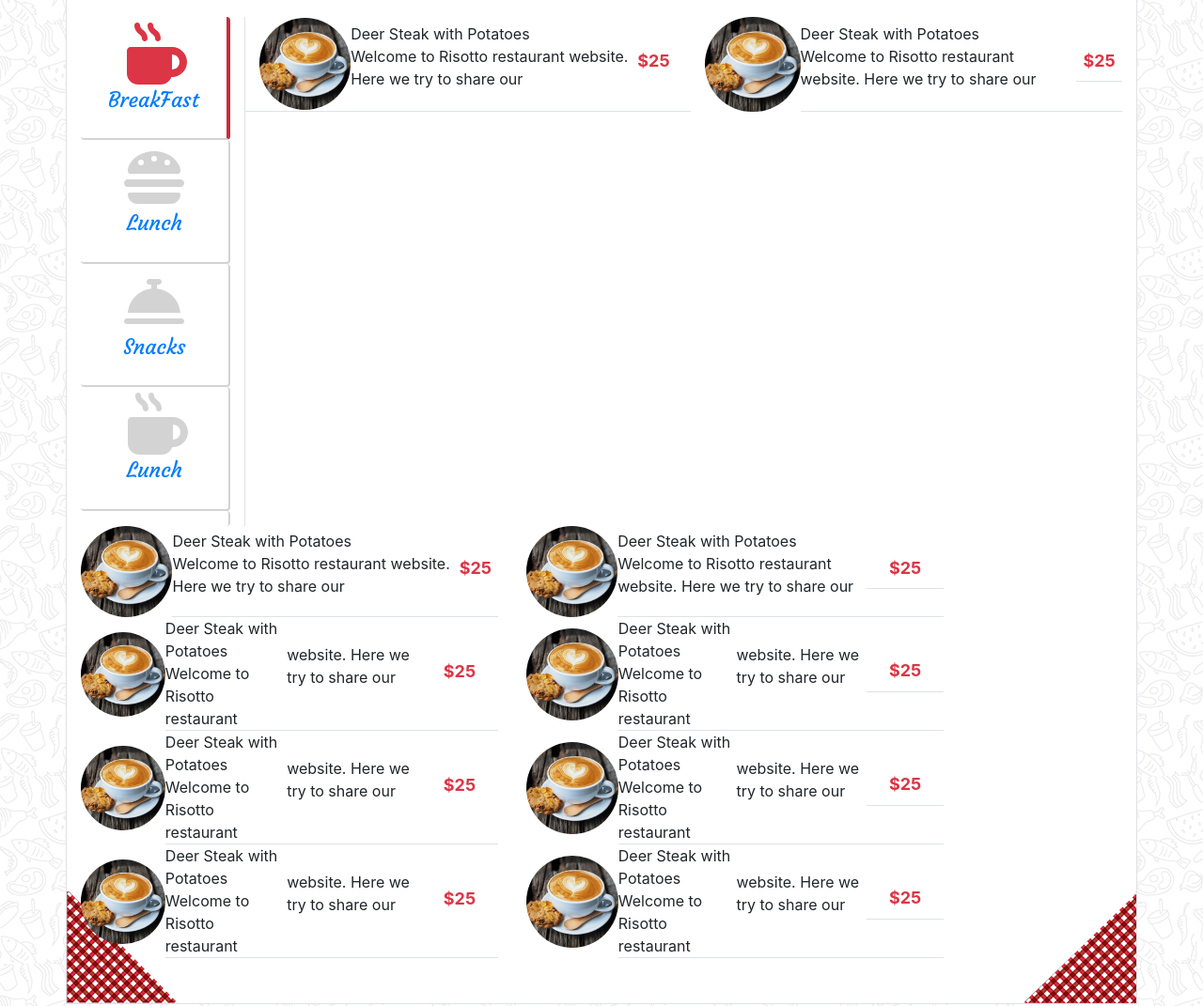
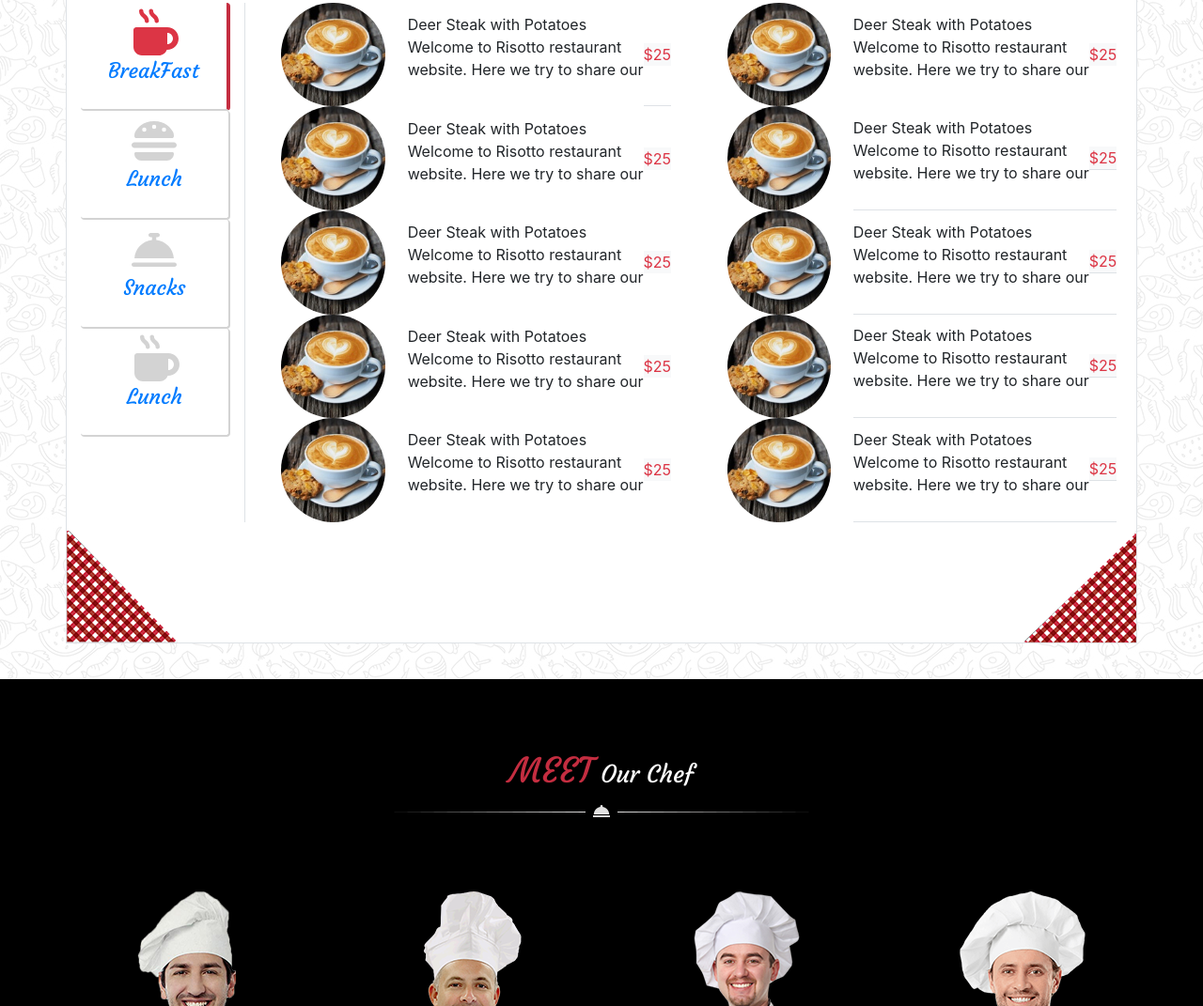
Before and after one commit to DalandaBh/site-chef, a plain HTML site: page index.html in a window 1280 px wide. Shown: the part 1374-2445 px from the top of the page at 94% size. Drawn offline with nearby package versions, Linux system fonts and the light colour scheme.

Commit message:
fin-journee-lundi

```diff
--- a/index.html
+++ b/index.html
@@ -45,8 +45,8 @@
                     <div class="carousel-caption h-75 w-50 mx-auto justify-content-start">
                         <p>Whatever your <span class="span-1">OCCASION</span>, <span class="rouge">TASTE</span> <span class="span-2">makes</span> it one <br> to <span class="span-2">remember!</span></p>
 
-                        <button type="button" class="btn text-dark bg-light btn-lg mx-auto">Purchase theme</button>
-                        <button type="button" class="btn bg-danger text-white btn-lg  mx-auto">Learn more</button>
+                        <button type="button" class="btn text-dark bg-light btn-lg mr-3">Purchase theme</button>
+                        <button type="button" class="btn bg-danger text-white btn-lg  ">Learn more</button>
 
                     </div>
 
@@ -55,16 +55,16 @@
                     <img src="./public/images/banner1.jpg" class="d-block w-100" alt="seconde slide">
                     <div class="carousel-caption h-75 w-50 mx-auto justify-content-start">
                         <p>Whatever your <span class="span-1">OCCASION</span>, <span class="rouge">TASTE</span> <span class="span-2">makes</span> it one <br> to <span class="span-2">remember!</span></p>
-                        <button type="button" class="btn text-dark bg-light btn-lg mx-auto ">Purchase theme</button>
-                        <button type="button" class="btn bg-danger text-white btn-lg mx-auto">Learn more</button>
+                        <button type="button" class="btn text-dark bg-light btn-lg mr-3 ">Purchase theme</button>
+                        <button type="button" class="btn bg-danger text-white btn-lg ">Learn more</button>
                     </div>
                 </div>
                 <div class="carousel-item ">
                 <img src="./public/images/banner1.jpg" class="d-block w-100" alt="Third slide">
                     <div class="carousel-caption h-75 w-50 mx-auto justify-content-start">
                         <p>Whatever your <span class="span-1">OCCASION</span>, <span class="rouge">TASTE</span> <span class="span-2">makes</span> it one <br> to <span class="span-2">remember!</span></p>
-                        <button type="button" class="btn text-dark bg-light btn-lg mx-auto">Purchase theme</button>
-                        <button type="button" class="btn bg-danger text-white btn-lg mx-auto">Learn more</button>
+                        <button type="button" class="btn text-dark bg-light btn-lg mr-3">Purchase theme</button>
+                        <button type="button" class="btn bg-danger text-white btn-lg ">Learn more</button>
                     </div>
               </div>
 
@@ -105,32 +105,65 @@
 
         <!--Icons-->
 
-        <div class="row my-5">
+        <div class="row .galere">
                 <div class="col-2 border-right ">
                   <div class="nav flex-column nav-pills" id="v-pills-tab" role="tablist" aria-orientation="vertical">
-                    <a class="nav-link " id="v-pills-home-tab" ><i class="fas fa-mug-hot fa-4x text-danger icons"> </i><p> BreakFast</p></a>
-                    <a class="nav-link" id="v-pills-profile-tab" ><i class="fas fa-hamburger fa-4x icons"></i> <p> Lunch</p></a>
-                    <a class="nav-link" id="v-pills-messages-tab"><i class="fas fa-concierge-bell fa-4x icons"></i> <P> Snacks</P></a>
-                    <a class="nav-link" id="v-pills-settings-tab"><i class="fas fa-mug-hot fa-4x icons"></i> <p>Lunch</p></a>
-                    <a class="nav-link" id="v-pills-settings1-tab"></a>
+                    <a class="nav-link " id="v-pills-home-tab" ><i class="fas fa-mug-hot fa-3x text-danger icons"> </i><p> BreakFast</p></a>
+                    <a class="nav-link" id="v-pills-profile-tab" ><i class="fas fa-hamburger fa-3x icons"></i> <p> Lunch</p></a>
+                    <a class="nav-link" id="v-pills-messages-tab"><i class="fas fa-concierge-bell fa-3x icons"></i> <P> Snacks</P></a>
+                    <a class="nav-link" id="v-pills-settings-tab"><i class="fas fa-mug-hot fa-3x icons"></i> <p>Lunch</p></a>
                   </div>
                 </div>
 
 
             <div class="col-10 menu">
                  <div class="row">
-                        <div class="col-6 d-flex flex-row border-bottom">
+                        <div class="col-6 d-flex flex-row">
                             <div class=" d-flex justify-content-center align-items-center">
                                 <img src="./public/images/menu_image_1.jpg"  alt="...">
                             </div>
                             <div class=" d-flex justify-content-center align-items-center">
 
                                     <p><span class="gras">Deer Steak with Potatoes <br> Welcome to Risotto restaurant</span>
-                                    website. Here we try to share our</p>
+                                    <br> website. Here we try to share our</p>
+                            </div>
+                                <div class=" d-flex justify-content-center align-items-center border-bottom ">
+                                    <div class="text-danger bg-light"> $25 </div>
+
+                                </div>
+                            </div>
+
+
+                            <div class="col-6 d-flex flex-row">
+                                <div class=" d-flex justify-content-center align-items-center">
+                                    <img src="./public/images/menu_image_1.jpg" alt="...">
+                                </div>
+                                <div class=" d-flex justify-content-center align-items-center ">
+
+                                    <p><span class="gras">Deer Steak with Potatoes <br> Welcome to Risotto restaurant</span>
+                                   <br> website. Here we try to share our</p>
+
+                                    <div class=" d-flex justify-content-center align-items-center ">
+                                            <div class="text-danger bg-light"> $25 </div>
+                                    </div> <hr>
+                                </div>
+                            </div>
+
+                 </div>
+
+                 <div class="row">
+                        <div class="col-6 d-flex flex-row">
+                            <div class=" d-flex justify-content-center align-items-center">
+                                <img src="./public/images/menu_image_1.jpg"  alt="...">
+                            </div>
+                            <div class=" d-flex justify-content-center align-items-center">
+
+                                    <p><span class="gras">Deer Steak with Potatoes <br> Welcome to Risotto restaurant</span>
+                                   <br> website. Here we try to share our</p>
                             </div>
                             <div class=" d-flex justify-content-center align-items-center ">
-                                    <h4> <span class="badge text-danger"> $25 </span> </h4>
-                                </div>
+                                    <div class="text-danger bg-light"> $25 </div>
+                                </div> <hr>
                             </div>
 
 
@@ -141,157 +174,114 @@
                                 <div class=" d-flex justify-content-center align-items-center border-bottom">
 
                                     <p><span class="gras">Deer Steak with Potatoes <br> Welcome to Risotto restaurant</span>
-                                    website. Here we try to share our</p>
+                                   <br> website. Here we try to share our</p>
 
                                     <div class=" d-flex justify-content-center align-items-center border-bottom">
-                                        <h4> <span class="badge text-danger "> $25 </span> </h4>
-                                    </div>
+                                            <div class="text-danger bg-light"> $25 </div>
+                                    </div> <hr>
+                                </div>
+                            </div>
+
+                 </div>
+                 <div class="row">
+                        <div class="col-6 d-flex flex-row">
+                            <div class=" d-flex justify-content-center align-items-center">
+                                <img src="./public/images/menu_image_1.jpg"  alt="...">
+                            </div>
+                            <div class=" d-flex justify-content-center align-items-center">
+
+                                    <p><span class="gras">Deer Steak with Potatoes <br> Welcome to Risotto restaurant</span>
+                                   <br> website. Here we try to share our</p>
+                            </div>
+                            <div class=" d-flex justify-content-center align-items-center ">
+                                    <div class="text-danger bg-light"> $25 </div>
+                                </div> <hr>
+                            </div>
+
+
+                            <div class="col-6 d-flex flex-row">
+                                <div class=" d-flex justify-content-center align-items-center">
+                                    <img src="./public/images/menu_image_1.jpg" alt="...">
+                                </div>
+                                <div class=" d-flex justify-content-center align-items-center border-bottom">
+
+                                    <p><span class="gras">Deer Steak with Potatoes <br> Welcome to Risotto restaurant</span>
+                                   <br> website. Here we try to share our</p>
+
+                                    <div class=" d-flex justify-content-center align-items-center border-bottom">
+
+                                        <div class="text-danger bg-light"> $25 </div>
+                                    </div> <hr>
+                                </div>
+                            </div>
+
+                 </div>
+                 <div class="row">
+                        <div class="col-6 d-flex flex-row">
+                            <div class=" d-flex justify-content-center align-items-center">
+                                <img src="./public/images/menu_image_1.jpg"  alt="...">
+                            </div>
+                            <div class=" d-flex justify-content-center align-items-center">
+
+                                    <p><span class="gras">Deer Steak with Potatoes <br> Welcome to Risotto restaurant</span>
+                                   <br> website. Here we try to share our</p>
+                            </div>
+                            <div class=" d-flex justify-content-center align-items-center ">
+                                    <div class="text-danger bg-light"> $25 </div>
+                                </div> <hr>
+                            </div>
+
+
+                            <div class="col-6 d-flex flex-row">
+                                <div class=" d-flex justify-content-center align-items-center">
+                                    <img src="./public/images/menu_image_1.jpg" alt="...">
+                                </div>
+                                <div class=" d-flex justify-content-center align-items-center border-bottom">
+
+                                    <p><span class="gras">Deer Steak with Potatoes <br> Welcome to Risotto restaurant</span>
+                                   <br> website. Here we try to share our</p>
+
+                                    <div class=" d-flex justify-content-center align-items-center border-bottom">
+                                            <div class="text-danger bg-light"> $25 </div>
+                                    </div> <hr>
+                                </div>
+                            </div>
+
+                 </div>
+                 <div class="row">
+                        <div class="col-6 d-flex flex-row">
+                            <div class=" d-flex justify-content-center align-items-center">
+                                <img src="./public/images/menu_image_1.jpg"  alt="...">
+                            </div>
+                            <div class=" d-flex justify-content-center align-items-center">
+
+                                    <p><span class="gras">Deer Steak with Potatoes <br> Welcome to Risotto restaurant</span>
+                                   <br> website. Here we try to share our</p>
+                            </div>
+                            <div class=" d-flex justify-content-center align-items-center ">
+                                    <div class="text-danger bg-light"> $25 </div>
+                                </div> <hr>
+                            </div>
+
+
+                            <div class="col-6 d-flex flex-row">
+                                <div class=" d-flex justify-content-center align-items-center">
+                                    <img src="./public/images/menu_image_1.jpg" alt="...">
+                                </div>
+                                <div class=" d-flex justify-content-center align-items-center border-bottom">
+
+                                    <p><span class="gras">Deer Steak with Potatoes <br> Welcome to Risotto restaurant</span>
+                                   <br> website. Here we try to share our</p>
+
+                                    <div class=" d-flex justify-content-center align-items-center border-bottom">
+                                            <div class="text-danger bg-light"> $25 </div>
+                                    </div> <hr>
                                 </div>
                             </div>
 
                  </div>
 
-            </div>
-            <div class="col-10 menu">
-                    <div class="row">
-                           <div class="col-6 d-flex flex-row">
-                               <div class=" d-flex justify-content-center align-items-center">
-                                   <img src="./public/images/menu_image_1.jpg"  alt="...">
-                               </div>
-                               <div class=" d-flex justify-content-center align-items-center border-bottom">
 
-                                       <p ><span class="gras">Deer Steak with Potatoes <br> Welcome to Risotto restaurant</span>
-                                       website. Here we try to share our</p>
-                               </div>
-                               <div class=" d-flex justify-content-center align-items-center border-bottom">
-                                       <h4> <span class="badge text-danger"> $25 </span> </h4>
-                                </div>
-                            </div>
-
-
-                               <div class="col-6 d-flex flex-row,">
-                                   <div class=" d-flex justify-content-center align-items-center">
-                                       <img src="./public/images/menu_image_1.jpg" class="w-100" alt="...">
-                                   </div>
-                                   <div class=" d-flex justify-content-center align-items-center border-bottom">
-
-                                       <p><span class="gras">Deer Steak with Potatoes <br> Welcome to Risotto restaurant</span>
-                                       website. Here we try to share our</p>
-
-                                       <div class=" d-flex justify-content-center align-items-center border-bottom">
-                                           <h4> <span class="badge text-danger px-4"> $25 </span> </h4>
-                                       </div>
-                                   </div>
-                               </div>
-
-                    </div>
-
-            </div>
-            <div class="col-10 menu">
-                    <div class="row">
-                           <div class="col-6 d-flex flex-row">
-                               <div class=" d-flex justify-content-center align-items-center">
-                                   <img src="./public/images/menu_image_1.jpg" class="w-100" alt="...">
-                               </div>
-                               <div class=" d-flex justify-content-center align-items-center border-bottom">
-
-                                       <p class="card-text"></p><span class="gras">Deer Steak with Potatoes <br> Welcome to Risotto restaurant</span></p>
-                                       <p>website. Here we try to share our</p>
-                               </div>
-                               <div class=" d-flex justify-content-center align-items-center border-bottom">
-                                       <h4> <span class="badge text-danger px-4"> $25 </span> </h4>
-                                   </div>
-                               </div>
-
-
-                               <div class="col-6 d-flex flex-row">
-                                   <div class=" d-flex justify-content-center align-items-center">
-                                       <img src="./public/images/menu_image_1.jpg" class="w-100" alt="...">
-                                   </div>
-                                   <div class=" d-flex justify-content-center align-items-center border-bottom">
-
-                                       <p class="card-text"></p><span class="gras">Deer Steak with Potatoes <br> Welcome to Risotto restaurant</span></p>
-                                       <p>website. Here we try to share our</p>
-
-                                       <div class=" d-flex justify-content-center align-items-center border-bottom">
-                                           <h4> <span class="badge text-danger px-4"> $25 </span> </h4>
-                                       </div>
-                                   </div>
-                               </div>
-
-                    </div>
-
-            </div>
-            <div class="col-10 menu">
-                    <div class="row">
-                           <div class="col-6 d-flex flex-row">
-                               <div class=" d-flex justify-content-center align-items-center">
-                                   <img src="./public/images/menu_image_1.jpg" class="w-100" alt="...">
-                               </div>
-                               <div class=" d-flex justify-content-center align-items-center border-bottom">
-
-                                       <p class="card-text"></p><span class="gras">Deer Steak with Potatoes <br> Welcome to Risotto restaurant</span></p>
-                                       <p>website. Here we try to share our</p>
-                               </div>
-                               <div class=" d-flex justify-content-center align-items-center border-bottom">
-                                       <h4> <span class="badge text-danger px-4"> $25 </span> </h4>
-                                   </div>
-                               </div>
-
-
-                               <div class="col-6 d-flex flex-row">
-                                   <div class=" d-flex justify-content-center align-items-center">
-                                       <img src="./public/images/menu_image_1.jpg" class="w-100" alt="...">
-                                   </div>
-                                   <div class=" d-flex justify-content-center align-items-center border-bottom">
-
-                                       <p class="card-text"></p><span class="gras">Deer Steak with Potatoes <br> Welcome to Risotto restaurant</span></p>
-                                       <p>website. Here we try to share our</p>
-
-                                       <div class=" d-flex justify-content-center align-items-center border-bottom">
-                                           <h4> <span class="badge text-danger px-4"> $25 </span> </h4>
-                                       </div>
-                                   </div>
-                               </div>
-
-                    </div>
-
-            </div>
-            <div class="col-10 menu">
-                    <div class="row">
-                           <div class="col-6 d-flex flex-row">
-                               <div class=" d-flex justify-content-center align-items-center">
-                                   <img src="./public/images/menu_image_1.jpg" class="w-100" alt="...">
-                               </div>
-                               <div class=" d-flex justify-content-center align-items-center border-bottom">
-
-                                       <p class="card-text"></p><span class="gras">Deer Steak with Potatoes <br> Welcome to Risotto restaurant</span></p>
-                                       <p>website. Here we try to share our</p>
-                               </div>
-                               <div class=" d-flex justify-content-center align-items-center border-bottom">
-                                       <h4> <span class="badge text-danger px-4"> $25 </span> </h4>
-                                   </div>
-                               </div>
-
-
-                               <div class="col-6 d-flex flex-row">
-                                   <div class=" d-flex justify-content-center align-items-center">
-                                       <img src="./public/images/menu_image_1.jpg" class="w-100" alt="...">
-                                   </div>
-                                   <div class=" d-flex justify-content-center align-items-center border-bottom">
-
-                                       <p class="card-text"></p><span class="gras">Deer Steak with Potatoes <br> Welcome to Risotto restaurant</span></p>
-                                       <p>website. Here we try to share our</p>
-
-                                       <div class=" d-flex justify-content-center align-items-center border-bottom">
-                                           <h4> <span class="badge text-danger px-4"> $25 </span> </h4>
-                                       </div>
-                                   </div>
-                               </div>
-
-                    </div>
-
-            </div>
         </div>
 
 
@@ -395,6 +385,32 @@
             </div>
             <a class="btn btn-danger text-white btn-lg rounded-pill" href="#" role="button">book now</a>
         </div>
+        <div class="titre-chef1">
+                <h5> <span class="rouge">OUR</span> Blog</h5>
+                <img src="./public/images/decoration_line.png" alt="">
+        </div>
+        <div class="row justify-content-center salade">
+            <div class=" sla" style="width: 18rem;">
+                    <img class="" src="./public/images/menu_image_3.jpg" class="card-img-top" alt="...">
+                    <a href="#" class="btn btn-danger text-white"> <span>12</span> April2017/ <span>20</span>Comments <span>35</span>Likes</a>
+                <div class="card-body">
+                        <h5>Lorem ipsum</h5>
+                        <p>Lorem ipsum, dolor sit amet consectetur adipisicing.</p>
+
+                </div>
+            </div>
+
+            <div class="sla" style="width: 18rem;">
+                    <img class="img-fluid" src="./public/images/menu_image_4.jpg" class="card-img-top" alt="...">
+                    <a href="#" class="btn btn-danger text-white"> <span>12</span> April2017/ <span>20</span>Comments <span>35</span>Likes</a>
+                <div class="card-body">
+                        <h5>Lorem ipsum</h5>
+                        <p>Lorem ipsum, dolor sit amet consectetur adipisicing.</p>
+
+                </div>
+            </div>
+        </div>
+
     </section>
 
 
--- a/src/sass/_nav.scss
+++ b/src/sass/_nav.scss
@@ -1,7 +1,7 @@
 //Nav
 nav {
     z-index: 1;
-    position: fixed;
+    position: absolute;
     left: 0;
     right: 0;
     margin: auto;
--- a/src/sass/_section-1.scss
+++ b/src/sass/_section-1.scss
@@ -4,6 +4,7 @@
     background-color: #fff;
     border: 2px solid rgba(15, 14, 14, 0);
     margin-top: 3%;
+    padding-bottom: 10%;
 
     .our-story {
         text-align: center;
@@ -71,12 +72,14 @@
     }
 
 }
+.galere {
+    padding-bottom: 5%;
+}
 .menu {
+
     img {
-        width: 100%;
+        width: 70%;
         border-radius: 100%;
     }
-    p {
-        font-size: 1rem;
-    }
+
 }
```
Also changed, not shown: src/sass/_section-3.scss (+23 -1 lines), public/css/main.css, public/css/main.min.css, 2 other files.
